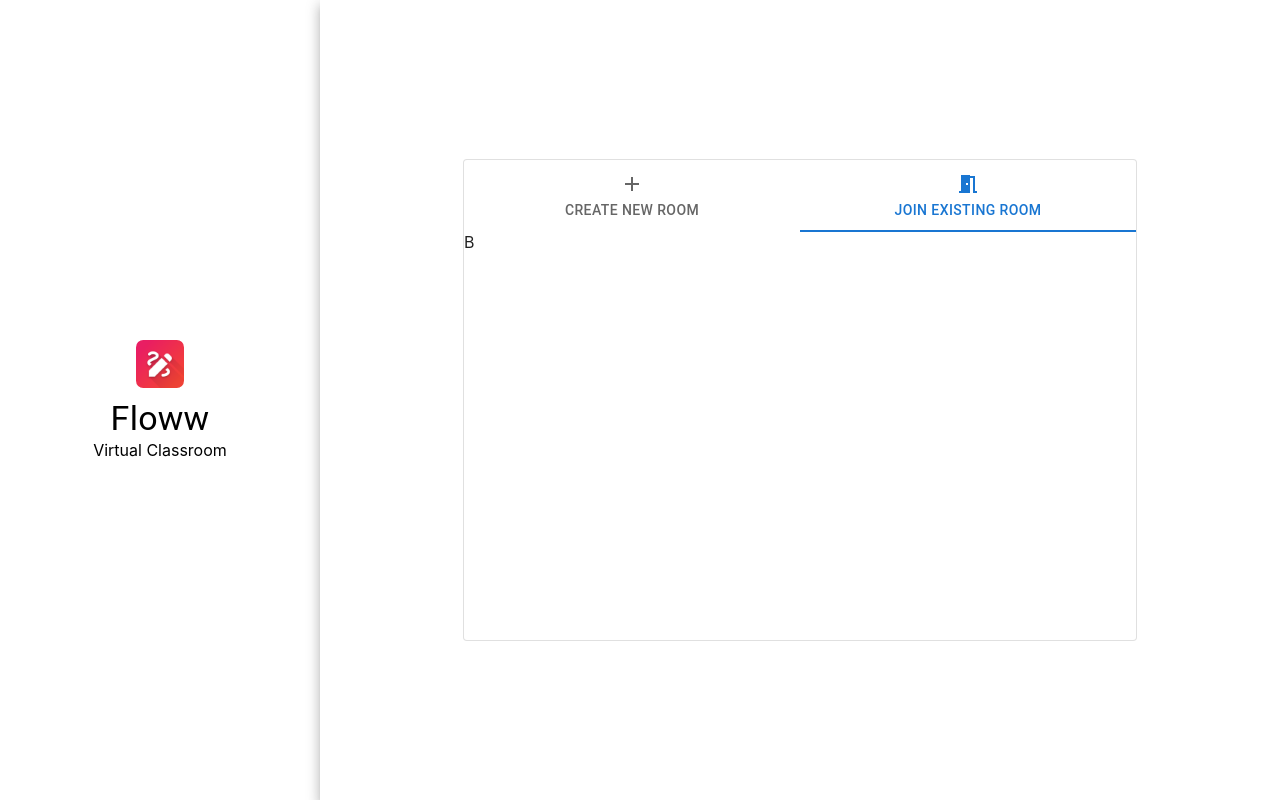
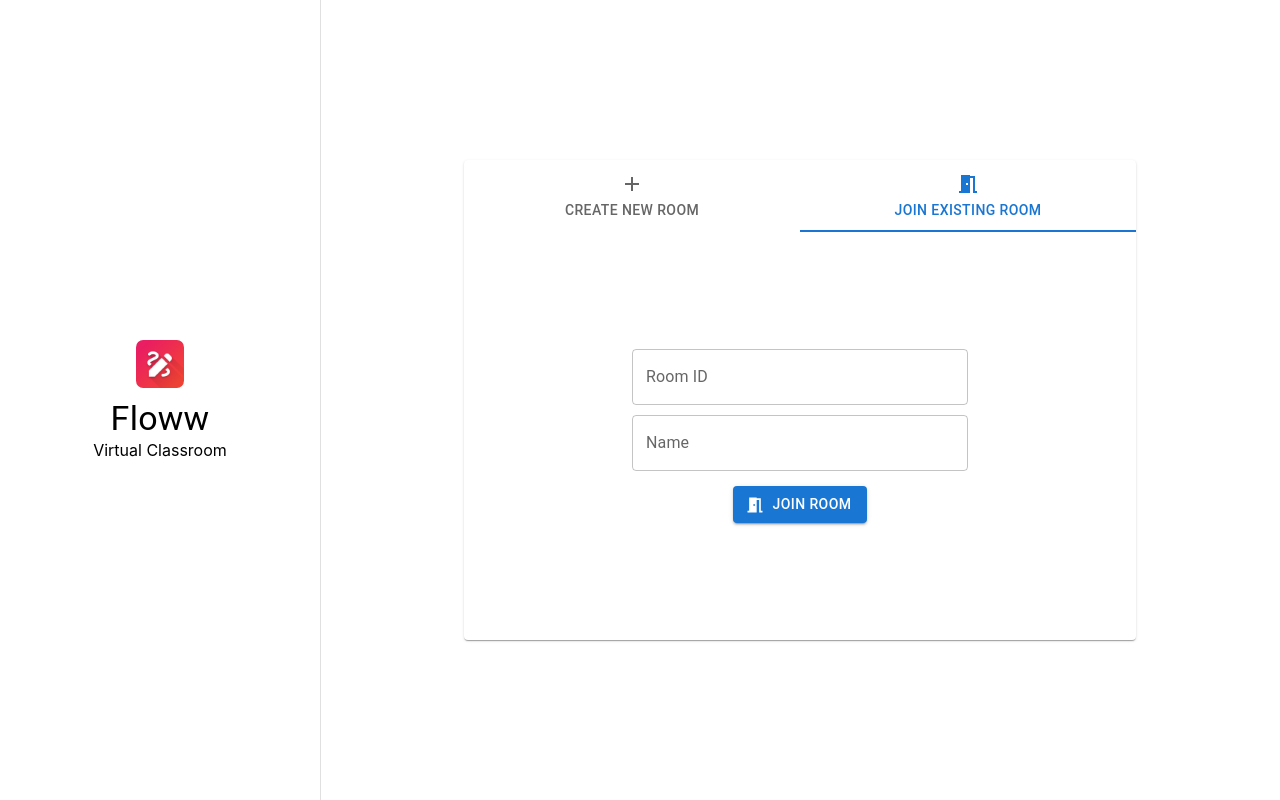
Before and after one commit to candiedoperation/floww, a React (Create React App) app: page / in a window 1280 px wide. Both pictures are taken after a click on the tab "JOIN EXISTING ROOM". Built offline with nearby package versions, Linux system fonts and the light colour scheme.

Commit message:
Added Tab Elements

```diff
--- a/src/integrals/CollabViewEntry.jsx
+++ b/src/integrals/CollabViewEntry.jsx
@@ -6,6 +6,8 @@ import Tabs from '@mui/material/Tabs'
 import Tab from '@mui/material/Tab';
 import AddIcon from '@mui/icons-material/Add';
 import MeetingRoomIcon from '@mui/icons-material/MeetingRoom';
+import TextField from '@mui/material/TextField';
+import Button from '@mui/material/Button'
 import * as React from 'react';
 
 const CollabViewEntry = () => {
@@ -13,13 +15,20 @@ const CollabViewEntry = () => {
 
     const CreateRoomPanel = (internal_props) => {
         return (
-            <Box sx={{ ...internal_props.sx }}>A</Box>
+            <Box sx={{ ...internal_props.sx, alignItems: 'center', justifyContent: 'center', flexDirection: 'column', height: '100%', minHeight: '200px'}}>
+                <TextField sx={{ width: '50%' }} label="Name" variant="outlined" />
+                <Button startIcon={<AddIcon />} sx={{ marginTop: '15px' }} variant="contained">Create and Join Room</Button>
+            </Box>
         )
     }
 
     const JoinRoomPanel = (internal_props) => {
         return (
-            <Box sx={{ ...internal_props.sx }}>B</Box>
+            <Box sx={{ ...internal_props.sx, alignItems: 'center', justifyContent: 'center', flexDirection: 'column', height: '100%', minHeight: '200px'}}>
+                <TextField sx={{ width: '50%', marginBottom: '10px' }} label="Room ID" variant="outlined" />
+                <TextField sx={{ width: '50%' }} label="Name" variant="outlined" />
+                <Button startIcon={<MeetingRoomIcon />} sx={{ marginTop: '15px' }} variant="contained">Join Room</Button>
+            </Box>
         )
     }
 
@@ -33,20 +42,21 @@ const CollabViewEntry = () => {
                         <Typography variant='p'>Virtual Classroom</Typography>
                     </Box>
                 </Grid>
+                <Divider orientation='vertical' sx={{ marginRight: '-1px' }} />
                 <Grid item xs={9}>
-                    <Box sx={{ boxShadow: 8, width: '100%', height: '100%', display: 'flex', flexDirection: 'column', alignItems: 'center', justifyContent: 'center' }}>
-                        <Paper sx={{ width: '70%', height: '60%' }} variant="outlined">
+                    <Box sx={{ width: '100%', height: '100%', display: 'flex', flexDirection: 'column', alignItems: 'center', justifyContent: 'center' }}>
+                        <Paper sx={{ width: '70%', height: '60%', display: 'flex', flexDirection: 'column' }}>
                             <Tabs
                                 variant='fullWidth'
                                 value={currentTab}
                                 onChange={(e, newValue) => { setCurrentTab(newValue) }}
                                 aria-label="Vertical tabs example"
-                                sx={{ borderColor: 'divider' }}
+                                sx={{ borderColor: 'divider', minHeight: '72px' }}
                             >
                                 <Tab icon={<AddIcon />} label="Create new Room" aria-label="Create new Room" />
                                 <Tab icon={<MeetingRoomIcon />} label="Join existing Room" aria-label="Join existing Room" />
                             </Tabs>
-                            <Box>
+                            <Box sx={{ flexGrow: 1, overflow: 'auto'  }}>
                                 <CreateRoomPanel sx={{ display: (currentTab == 0 ? 'flex' : 'none') }}></CreateRoomPanel>
                                 <JoinRoomPanel sx={{ display: (currentTab == 1 ? 'flex' : 'none') }}></JoinRoomPanel>
                             </Box>
```
